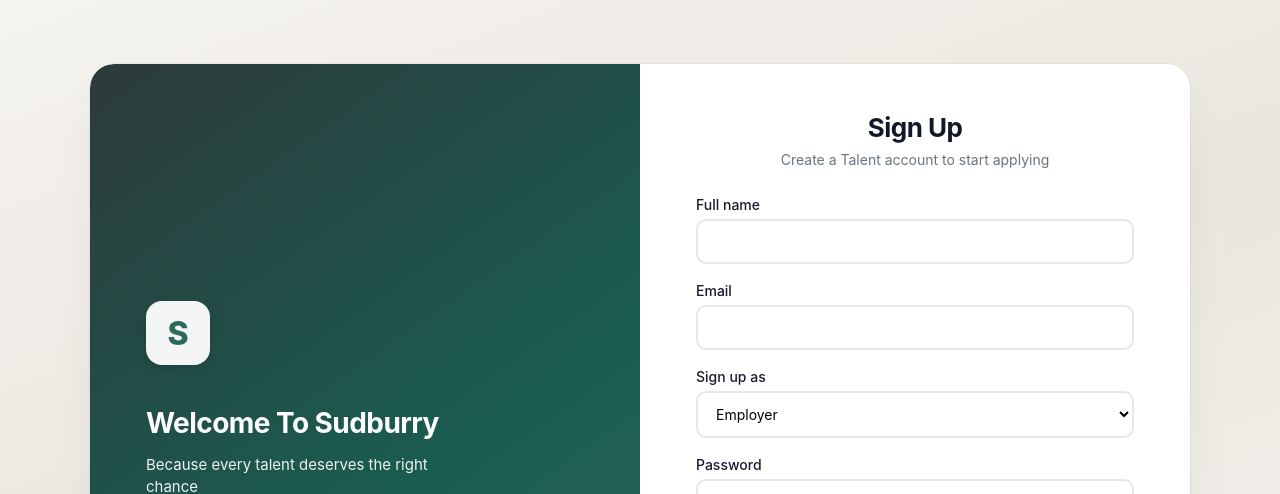
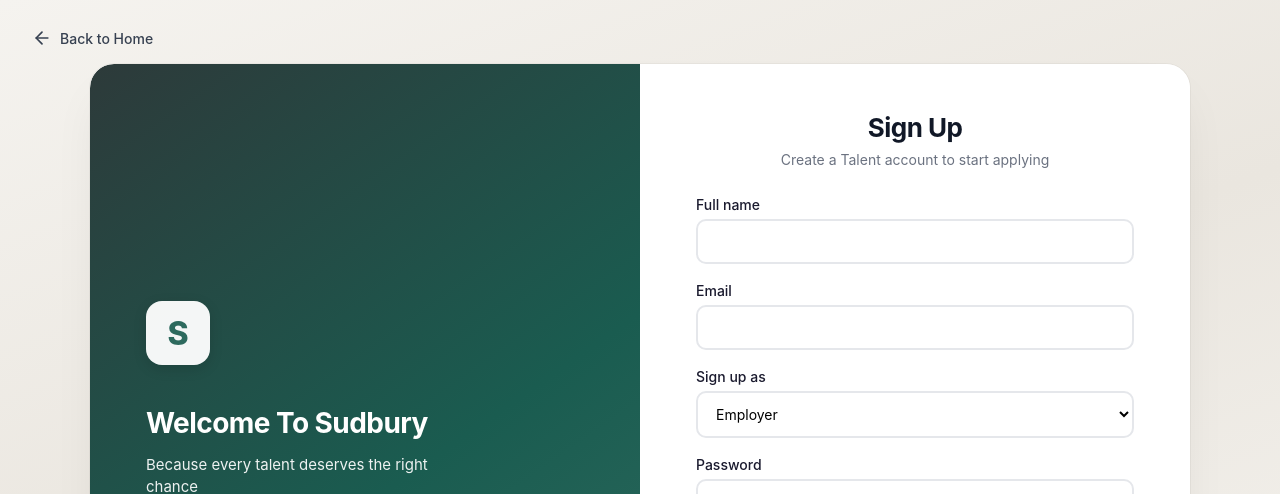
Before and after one commit to EnabledTalent/Sudbury_City_UI, a React (Create React App) app: page / in a window 1280 px wide. Shown: the top 494 px of the page. Built offline with nearby package versions, Linux system fonts and the light colour scheme.

Commit message:
Add back navigation and update policy links in Login
Added a back navigation link to the home page with an arrow icon. Updated links for terms of service and privacy policy to point to the correct URLs.

```diff
--- a/src/pages/Login.jsx
+++ b/src/pages/Login.jsx
@@ -1,5 +1,5 @@
 import { useState } from "react";
-import { Eye, EyeOff } from "lucide-react";
+import { Eye, EyeOff, ArrowLeft } from "lucide-react";
 import { useNavigate } from "react-router-dom";
 import { registerUser, loginUser } from "../services/authService";
 import { fetchOrganizationProfile } from "../services/employerService";
@@ -146,12 +146,46 @@ export default function Login() {
       <a className="skip-link" href="#auth-form">
         Skip to authentication form
       </a>
+
+      {/* Back Navigation Arrow */}
+      <a
+        href="https://sudburyjobs.ca/"
+        className="back-nav-link"
+        style={{
+          position: "absolute",
+          top: "20px",
+          left: "20px",
+          display: "flex",
+          alignItems: "center",
+          gap: "8px",
+          color: "#374151",
+          textDecoration: "none",
+          fontSize: "14px",
+          fontWeight: 500,
+          padding: "8px 12px",
+          borderRadius: "8px",
+          transition: "all 0.2s ease",
+          zIndex: 10,
+        }}
+        onMouseEnter={(e) => {
+          e.currentTarget.style.background = "#f3f4f6";
+          e.currentTarget.style.color = "#111827";
+        }}
+        onMouseLeave={(e) => {
+          e.currentTarget.style.background = "transparent";
+          e.currentTarget.style.color = "#374151";
+        }}
+      >
+        <ArrowLeft size={20} />
+        <span>Back to Home</span>
+      </a>
+
       <div className="auth-wrapper">
         <div className="auth-container">
           <aside className="auth-left" aria-label="Platform welcome">
             <div className="logo-circle">S</div>
             <h2>
-              Welcome To <b>Sudburry</b>
+              Welcome To <b>Sudbury</b>
             </h2>
             <p>Because every talent deserves the right chance</p>
           </aside>
@@ -289,11 +323,11 @@ export default function Login() {
 
             <p className="terms-text">
               By continuing, you agree to our{" "}
-              <a className="terms-link" href="/terms-of-service">
+              <a className="terms-link" href="https://sudburyjobs.ca/terms" target="_blank" rel="noopener noreferrer">
                 Terms of Service
               </a>{" "}
               and{" "}
-              <a className="terms-link" href="/privacy-policy">
+              <a className="terms-link" href="https://sudburyjobs.ca/privacy" target="_blank" rel="noopener noreferrer">
                 Privacy Policy
               </a>
             </p>
```
